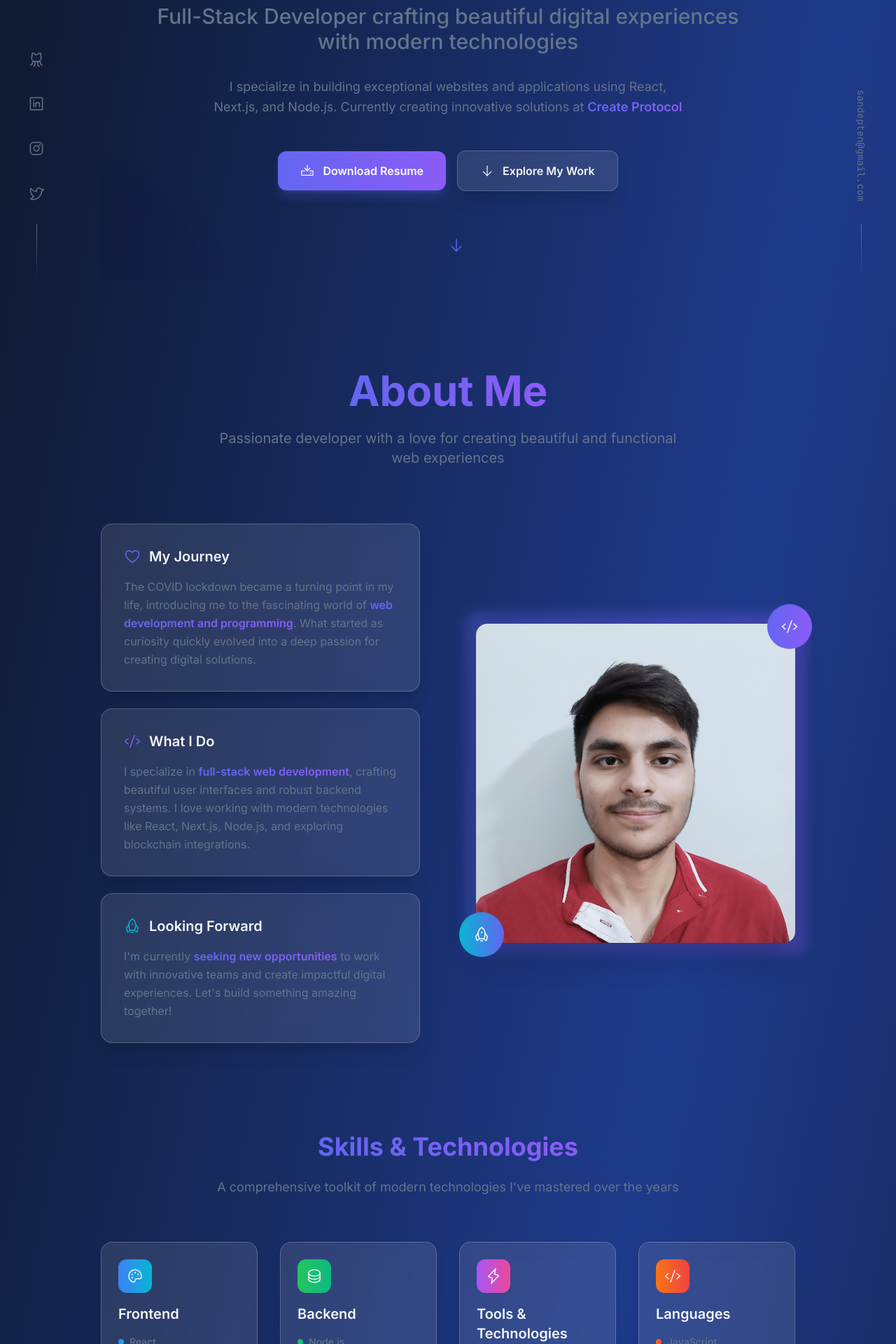
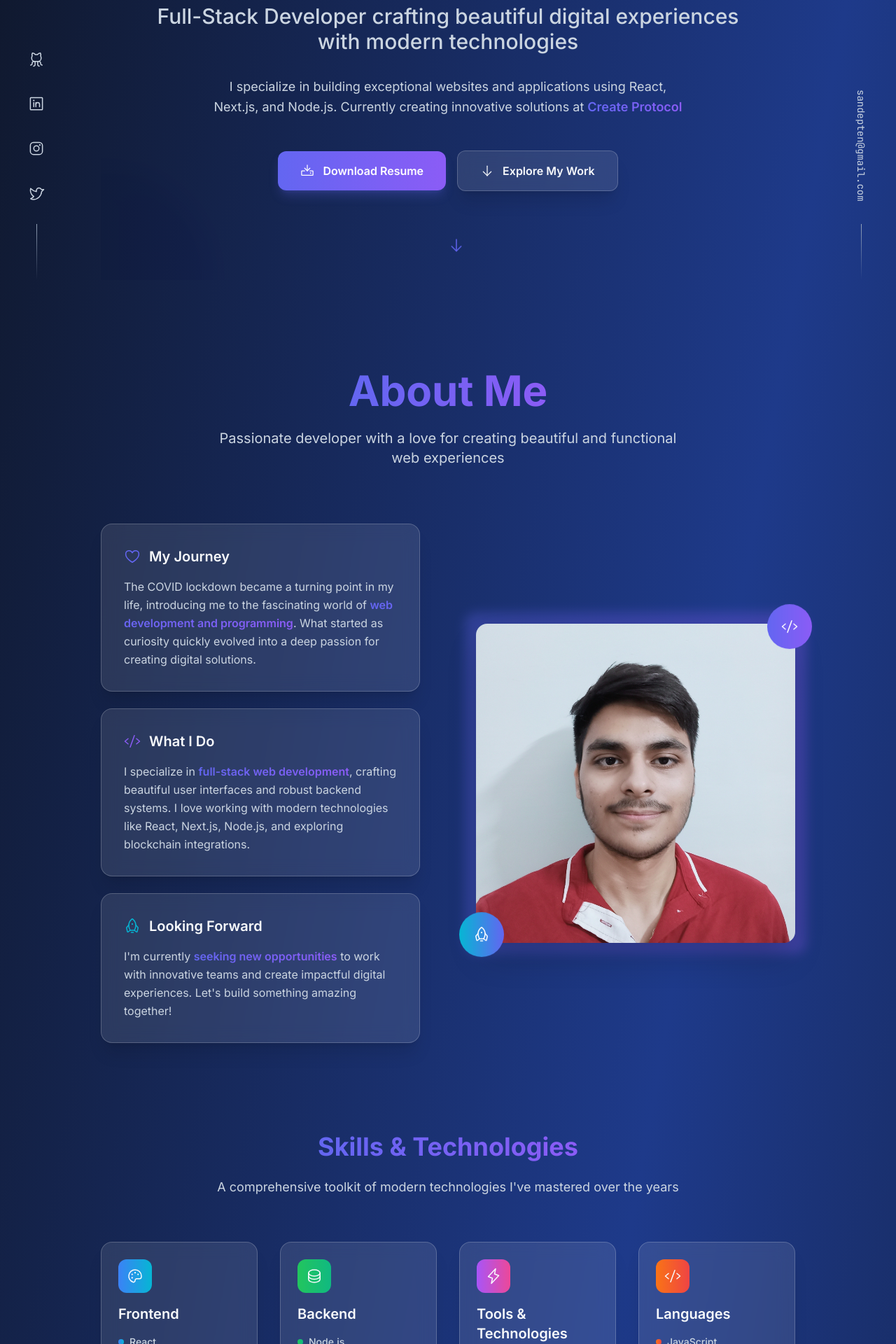
Before and after one commit to sandepten/sandeep-portfolio, a Next.js app: page / in a window 1280 px wide. Shown: the part 400-2320 px from the top of the page at 70% size. Built offline with nearby package versions, Linux system fonts and the light colour scheme.

Commit message:
refactor: update text color to 'muted' for better readability across components

```diff
--- a/components/About.jsx
+++ b/components/About.jsx
@@ -41,7 +41,7 @@ export default function About() {
           <h2 className="text-4xl md:text-5xl lg:text-6xl font-bold mb-6">
             <span className="gradient-text">About Me</span>
           </h2>
-          <p className="text-xl text-dark max-w-2xl mx-auto">
+          <p className="text-xl text-muted max-w-2xl mx-auto">
             Passionate developer with a love for creating beautiful and functional
             web experiences
           </p>
@@ -54,7 +54,7 @@ export default function About() {
                 <Heart className="text-theme" size={24} />
                 <h3 className="text-xl font-semibold">My Journey</h3>
               </div>
-              <p className="text-dark leading-relaxed">
+              <p className="text-muted leading-relaxed">
                 The COVID lockdown became a turning point in my life, introducing me
                 to the fascinating world of{" "}
                 <span className="gradient-text font-semibold">
@@ -70,7 +70,7 @@ export default function About() {
                 <Code className="text-secondary" size={24} />
                 <h3 className="text-xl font-semibold">What I Do</h3>
               </div>
-              <p className="text-dark leading-relaxed">
+              <p className="text-muted leading-relaxed">
                 I specialize in{" "}
                 <span className="gradient-text font-semibold">
                   full-stack web development
@@ -86,7 +86,7 @@ export default function About() {
                 <Rocket className="text-accent" size={24} />
                 <h3 className="text-xl font-semibold">Looking Forward</h3>
               </div>
-              <p className="text-dark leading-relaxed">
+              <p className="text-muted leading-relaxed">
                 I'm currently{" "}
                 <span className="gradient-text font-semibold">
                   seeking new opportunities
--- a/components/Dashboard.jsx
+++ b/components/Dashboard.jsx
@@ -53,11 +53,11 @@ export default function Dashboard() {
           <span className="block gradient-text">Sandeep Kumar</span>
         </motion.h1>
 
-        <motion.p variants={itemVariants} className="text-xl md:text-2xl lg:text-3xl text-dark font-medium mb-8 max-w-4xl mx-auto">
+        <motion.p variants={itemVariants} className="text-xl md:text-2xl lg:text-3xl text-muted font-medium mb-8 max-w-4xl mx-auto">
           Full-Stack Developer crafting beautiful digital experiences with modern technologies
         </motion.p>
 
-        <motion.p variants={itemVariants} className="text-lg text-dark max-w-2xl mx-auto mb-12 leading-relaxed">
+        <motion.p variants={itemVariants} className="text-lg text-muted max-w-2xl mx-auto mb-12 leading-relaxed">
           I specialize in building exceptional websites and applications using React, Next.js, and Node.js.
           Currently creating innovative solutions at{" "}
           <a href="https://createprotocol.org/" className="gradient-text font-semibold hover:underline">
--- a/components/Footer.jsx
+++ b/components/Footer.jsx
@@ -46,7 +46,7 @@ export default function Footer() {
               animate={{ opacity: 1, y: 0 }}
               transition={{ delay: index * 0.1 }}
               whileHover={{ scale: 1.2, y: -3 }}
-              className="p-2 text-dark hover:text-theme transition-all duration-200 hover:bg-white/10 rounded-lg"
+              className="p-2 text-muted hover:text-theme transition-all duration-200 hover:bg-white/10 rounded-lg"
             >
               {social.icon}
             </motion.a>
@@ -64,7 +64,7 @@ export default function Footer() {
             animate={{ opacity: 1, y: 0 }}
             transition={{ delay: 0.5 }}
             whileHover={{ scale: 1.05, y: -3 }}
-            className="text-dark hover:text-theme transition-all duration-200 text-sm font-mono vertical-text hover:bg-white/10 p-2 rounded-lg"
+            className="text-muted hover:text-theme transition-all duration-200 text-sm font-mono vertical-text hover:bg-white/10 p-2 rounded-lg"
             style={{
               writingMode: "vertical-rl",
               textOrientation: "mixed",
@@ -89,7 +89,7 @@ export default function Footer() {
               animate={{ opacity: 1, y: 0 }}
               transition={{ delay: index * 0.1 }}
               whileHover={{ scale: 1.2, y: -3 }}
-              className="p-3 text-dark hover:text-theme transition-all duration-200 hover:bg-white/10 rounded-xl"
+              className="p-3 text-muted hover:text-theme transition-all duration-200 hover:bg-white/10 rounded-xl"
             >
               {social.icon}
             </motion.a>
@@ -105,12 +105,12 @@ export default function Footer() {
           viewport={{ once: true }}
           className="glass-card p-6 rounded-xl max-w-md mx-auto"
         >
-          <p className="text-dark text-sm mb-2 flex items-center justify-center gap-2">
+          <p className="text-muted text-sm mb-2 flex items-center justify-center gap-2">
             Built with{" "}
             <Heart className="text-red-500 animate-pulse" size={16} /> by{" "}
             <span className="gradient-text font-semibold">Sandeep Kumar</span>
           </p>
-          <p className="text-dark text-xs">
+          <p className="text-muted text-xs">
             Inspired by{" "}
             <a
               href="https://brittanychiang.com"
--- a/components/MainProjects.jsx
+++ b/components/MainProjects.jsx
@@ -40,7 +40,7 @@ export default function MainProjects() {
           <h2 className="text-4xl md:text-5xl lg:text-6xl font-bold mb-6">
             <span className="gradient-text">Featured Projects</span>
           </h2>
-          <p className="text-xl text-dark max-w-2xl mx-auto">
+          <p className="text-xl text-muted max-w-2xl mx-auto">
             A showcase of some of my best work and side projects
           </p>
         </motion.div>
@@ -115,7 +115,7 @@ export default function MainProjects() {
                 </div>
 
                 <div className="glass-card p-6 rounded-xl backdrop-blur-md">
-                  <p className="text-light leading-relaxed">
+                  <p className="text-muted leading-relaxed">
                     {project.description}
                   </p>
                 </div>
--- a/components/OtherProjects.jsx
+++ b/components/OtherProjects.jsx
@@ -42,7 +42,7 @@ export default function OtherProjects() {
           <h2 className="text-3xl md:text-4xl lg:text-5xl font-bold mb-6">
             <span className="gradient-text">Other Notable Projects</span>
           </h2>
-          <p className="text-lg text-dark max-w-2xl mx-auto">
+          <p className="text-lg text-muted max-w-2xl mx-auto">
             A collection of other projects I've worked on during my learning
             journey
           </p>
@@ -112,7 +112,7 @@ export default function OtherProjects() {
                     {project.name}
                   </h3>
 
-                  <p className="text-dark leading-relaxed mb-6 group-hover:text-light transition-colors duration-200">
+                  <p className="text-muted leading-relaxed mb-6 group-hover:text-light transition-colors duration-200">
                     {project.description}
                   </p>
                 </div>
@@ -122,7 +122,7 @@ export default function OtherProjects() {
                   {project.stack.map((tech) => (
                     <span
                       key={tech}
-                      className="px-3 py-1 text-xs font-medium text-dark bg-white/5 rounded-full border border-white/10 group-hover:text-light group-hover:border-theme/30 transition-all duration-200"
+                      className="px-3 py-1 text-xs font-medium text-muted bg-white/5 rounded-full border border-white/10 group-hover:text-light group-hover:border-theme/30 transition-all duration-200"
                     >
                       {tech}
                     </span>
--- a/components/Skills.jsx
+++ b/components/Skills.jsx
@@ -74,7 +74,7 @@ export default function Skills() {
         <motion.h3 variants={itemVariants} className="text-3xl md:text-4xl font-bold mb-6">
           <span className="gradient-text">Skills & Technologies</span>
         </motion.h3>
-        <motion.p variants={itemVariants} className="text-lg text-dark max-w-2xl mx-auto">
+        <motion.p variants={itemVariants} className="text-lg text-muted max-w-2xl mx-auto">
           A comprehensive toolkit of modern technologies I've mastered over the years
         </motion.p>
       </motion.div>
@@ -106,7 +106,7 @@ export default function Skills() {
                   initial={{ opacity: 0, x: -20 }}
                   whileInView={{ opacity: 1, x: 0 }}
                   transition={{ delay: skillIndex * 0.1 }}
-                  className="flex items-center gap-2 text-dark hover:text-light transition-colors duration-200"
+                  className="flex items-center gap-2 text-muted hover:text-light transition-colors duration-200"
                 >
                   <div className={`w-2 h-2 rounded-full bg-gradient-to-r ${category.color}`}></div>
                   <span className="text-sm font-medium">{skill}</span>
@@ -126,7 +126,7 @@ export default function Skills() {
       >
         <div className="glass-card p-8 rounded-2xl">
           <h4 className="text-xl font-semibold mb-4 gradient-text">Always Learning</h4>
-          <p className="text-dark max-w-2xl mx-auto">
+          <p className="text-muted max-w-2xl mx-auto">
             The tech world evolves rapidly, and I'm committed to continuous learning.
             Currently exploring AI/ML integration, Web3 technologies, and advanced cloud architectures.
           </p>
--- a/tailwind.config.js
+++ b/tailwind.config.js
@@ -13,8 +13,9 @@ module.exports = {
     },
     extend: {
       colors: {
-        dark: "#64748b",
-        light: "#f1f5f9",
+        dark: "#94a3b8", // Lighter for better contrast
+        light: "#f8fafc", // Slightly brighter white
+        muted: "#cbd5e1", // New color for better readability
         theme: "#6366f1",
         secondary: "#8b5cf6",
         accent: "#06b6d4",
```
Also changed, not shown: components/Contact.jsx (+4 -4 lines), components/Work.jsx (+6 -6 lines).
